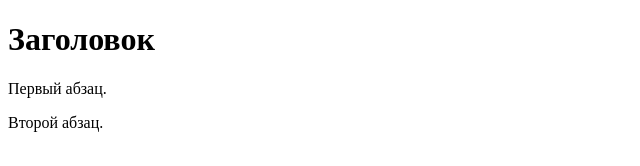
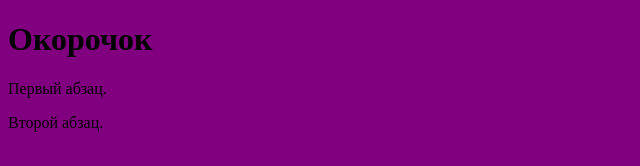
Before and after one commit to fourmq/tundra-gallery, a plain HTML site: page index.html in a window 1280 px wide. Shown: the whole page, without its empty margins (0-640 px from the left). Drawn offline with Linux system fonts and the light colour scheme.

Commit message:
Change bg on purple

```diff
--- a/css.css
+++ b/css.css
@@ -1,3 +1,3 @@
 body {
-	color: #000000;
+	background-color: purple;
 }
--- a/index.html
+++ b/index.html
@@ -2,10 +2,11 @@
 <html>
  <head>
   <meta charset="utf-8">
-  <title>Пример веб-страницы</title>
+  <title>Леха фил </title>
+  <link href="css.css" rel="stylesheet">
  </head>
  <body>
-  <h1>Заголовок</h1>
+  <h1>Окорочок</h1>
   <p>Первый абзац.</p>
   <p>Второй абзац.</p>
  </body>
```
